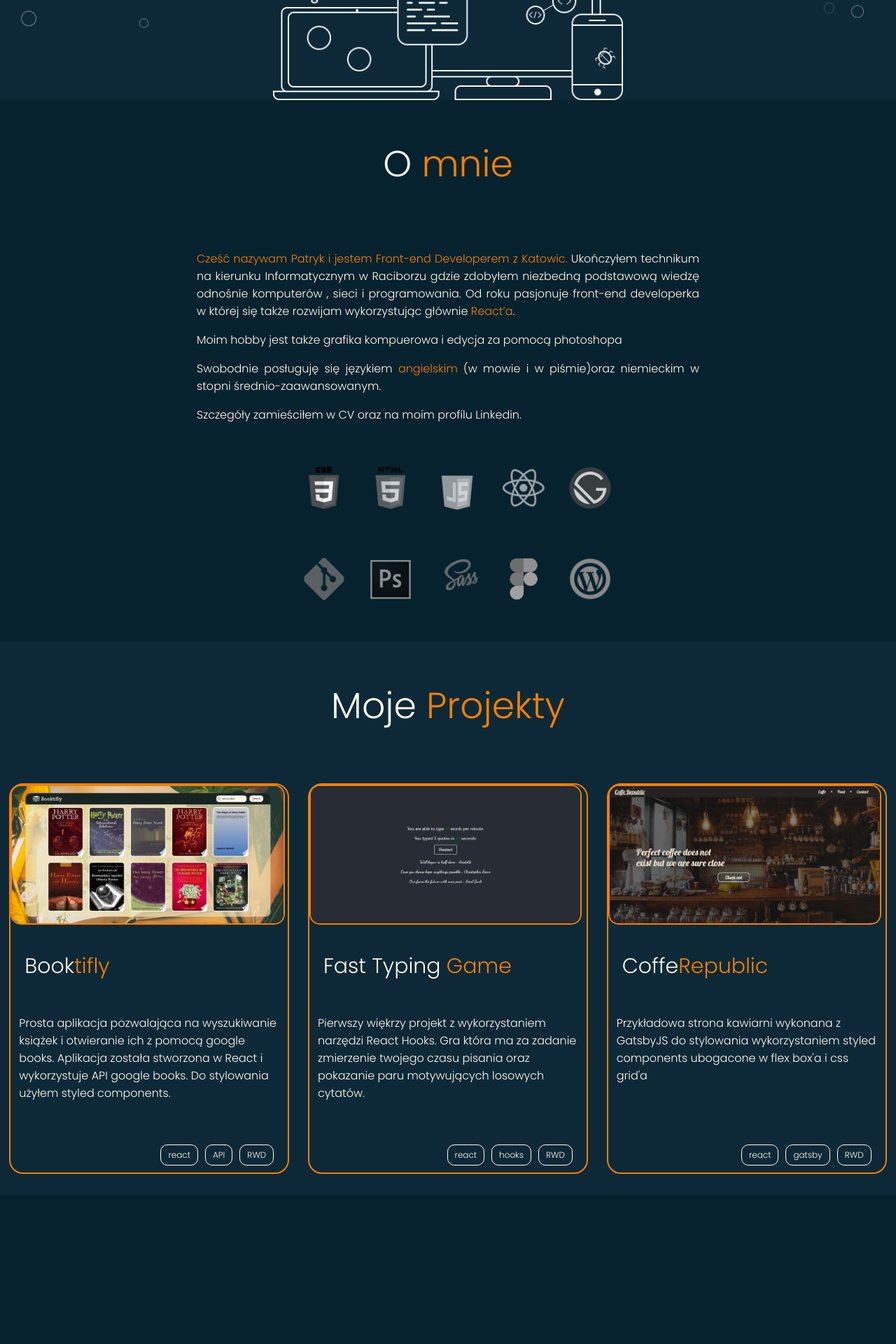
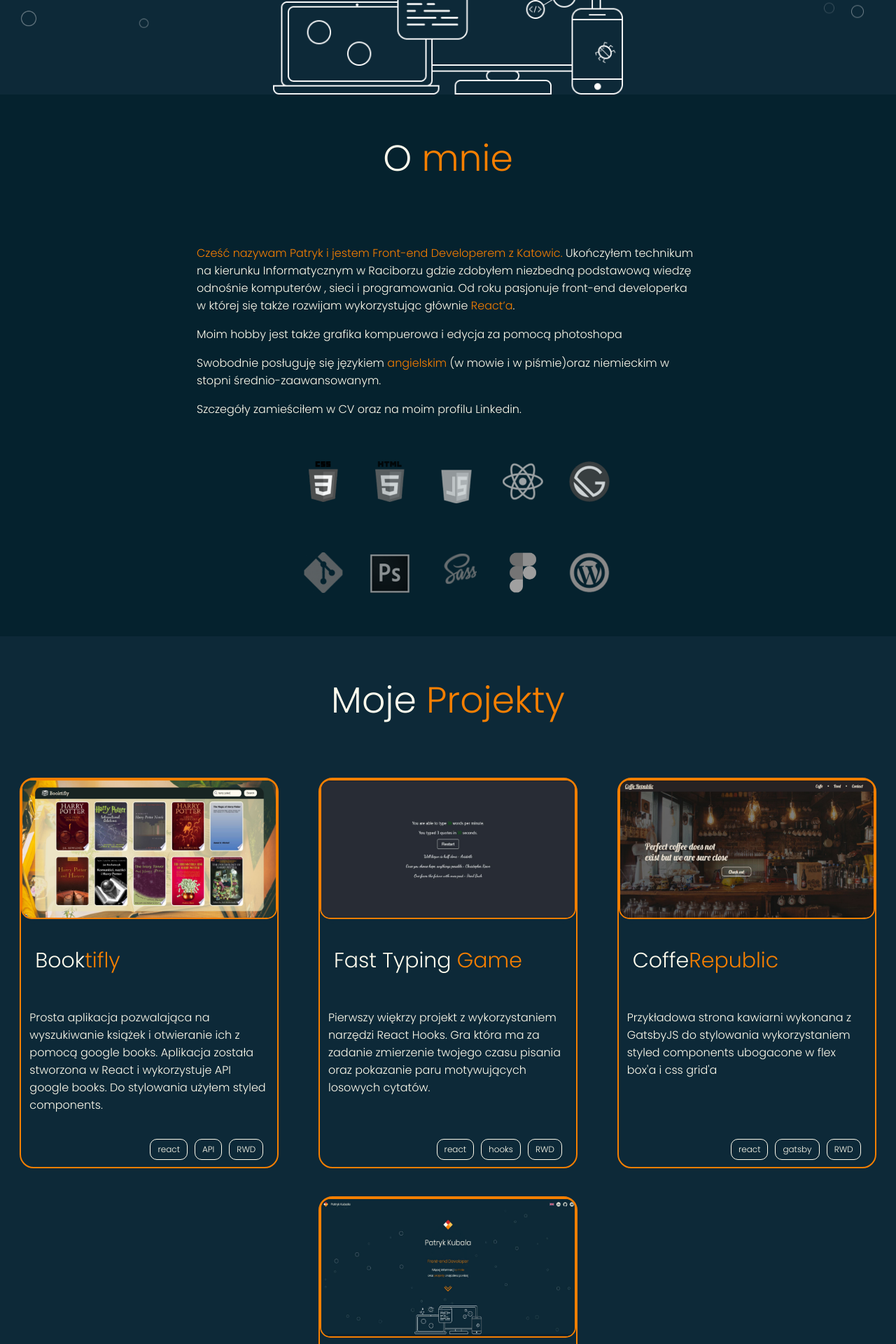
Before and after one commit to patkub2/portfolio, a React (Create React App) app: page / in a window 1280 px wide. Shown: the part 720-2640 px from the top of the page at 70% size. Built offline with nearby package versions, Linux system fonts and the light colour scheme.

Commit message:
small changes

```diff
--- a/public/index.html
+++ b/public/index.html
@@ -2,7 +2,7 @@
 <html lang="en">
   <head>
     <meta charset="utf-8" />
-    <link rel="icon" href="%PUBLIC_URL%/favicon.ico" />
+    <link rel="icon" href="%PUBLIC_URL%/favicon.png" />
     <link
       href="https://fonts.googleapis.com/css2?family=Poppins:wght@300&display=swap"
       rel="stylesheet"
@@ -28,7 +28,7 @@
       work correctly both with client-side routing and a non-root public URL.
       Learn how to configure a non-root public URL by running `npm run build`.
     -->
-    <title>React App</title>
+    <title>Patryk Kubala</title>
   </head>
   <body>
     <noscript>You need to enable JavaScript to run this app.</noscript>
--- a/src/components/About.js
+++ b/src/components/About.js
@@ -8,11 +8,11 @@ const AboutContainer = styled.div`
   align-items: center;
   justify-content: center;
   padding: 2vh;
-  text-align: justify;
   font-size: 16px;
 
-  @media only screen and (max-width: 760px) {
+  @media only screen and (max-width: 700px) {
     width: 100vw;
+    font-size: 13px;
   }
 `;
 export default AboutContainer;
--- a/src/components/Border.js
+++ b/src/components/Border.js
@@ -2,7 +2,7 @@ import styled from "styled-components";
 
 const Border = styled.div`
   /*border: 1px solid yellow; /* RED*/
-  width: 1600px;
+  width: 1800px;
   display: flex;
   align-items: center;
   justify-content: space-around;
--- a/src/components/Image.js
+++ b/src/components/Image.js
@@ -10,11 +10,16 @@ const ImgCont = styled.div`
   align-items: flex-start;
   justify-content: space-around;
   flex-flow: wrap;
+  @media only screen and (max-width: 700px) {
+    width: 50px;
+    margin: 5px 10px;
+    min-height: 0px;
+  }
 `;
 
 const Img = styled.img`
   /*border: 1px solid pink; /* RED*/
-  width: 60px;
+  width: 90%;
   margin: 10px 15px;
   filter: saturate(0);
   transition: 0.7s;
--- a/src/components/Me.js
+++ b/src/components/Me.js
@@ -20,7 +20,7 @@ import Border from "./Border";
 
 const MeContainer = styled.div`
   /*border: 1px solid yellow; /* RED*/
-  min-height: 65vh;
+  min-height: 60vh;
   display: flex;
   font-size: 18px;
   align-items: center;
--- a/src/components/NavBar.js
+++ b/src/components/NavBar.js
@@ -7,12 +7,15 @@ const NavBarContainer = styled.div`
   /*border: 1px solid red; /* RED*/
   min-height: 5vh;
   display: flex;
-  padding-top: 1vh;
+  padding-top: 0vh;
   justify-content: space-between;
   position: -webkit-sticky; /* Safari */
   position: sticky;
   top: 0;
   z-index: 80;
+  @media only screen and (max-width: 700px) {
+    background-color: ${({ theme }) => theme.colors.dark};
+  }
 `;
 
 function NavBar() {
--- a/src/components/Projects.js
+++ b/src/components/Projects.js
@@ -6,6 +6,7 @@ import ProjectsTemplate from "./ProjectsTemplate";
 import booktifly from "../img/booktifly.JPG";
 import cofferepublic from "../img/cofferepublic.JPG";
 import fasttyping from "../img/fasttyping.JPG";
+import portfolio from "../img/portfolio.JPG";
 import Border from "./Border";
 
 const ProjectsContainer = styled.div`
@@ -62,6 +63,17 @@ function Projects() {
           Przykładowa strona kawiarni wykonana z GatsbyJS do stylowania
           wykorzystaniem styled components ubogacone w flex box'a i css grid'a
         </ProjectsTemplate>
+        <ProjectsTemplate
+          title="Port"
+          titleorange="folio"
+          img={portfolio}
+          tech1="react"
+          tech2="gatsby"
+          tech3="RWD"
+        >
+          Przykładowa strona kawiarni wykonana z GatsbyJS do stylowania
+          wykorzystaniem styled components ubogacone w flex box'a i css grid'a
+        </ProjectsTemplate>
       </Border>
     </ProjectsContainer>
   );
--- a/src/components/ProjectsTemplate.js
+++ b/src/components/ProjectsTemplate.js
@@ -4,21 +4,24 @@ import Title from "./Title";
 import Orange from "./Orange";
 
 const ProjectsTemplateContainer = styled.div`
-  margin-top: 20px;
+  margin: 20px;
   border: 2px solid #f77f00;
   box-sizing: border-box;
   border-radius: 20px;
   min-height: 450px;
-  width: 400px;
+  width: 370px;
   display: flex;
   font-size: 18px;
   justify-content: flex-start;
   flex-direction: column;
   flex-flow: wrap;
   background-color: ${({ theme }) => theme.colors.dark};
+
   @media only screen and (max-width: 400px) {
     width: 100vw;
     border: 1px solid #f77f00;
+    margin: 0px;
+    margin-top: 20px;
   }
 `;
 
```
Also changed, not shown: public/favicon.png (added), src/img/portfolio.JPG (added).
